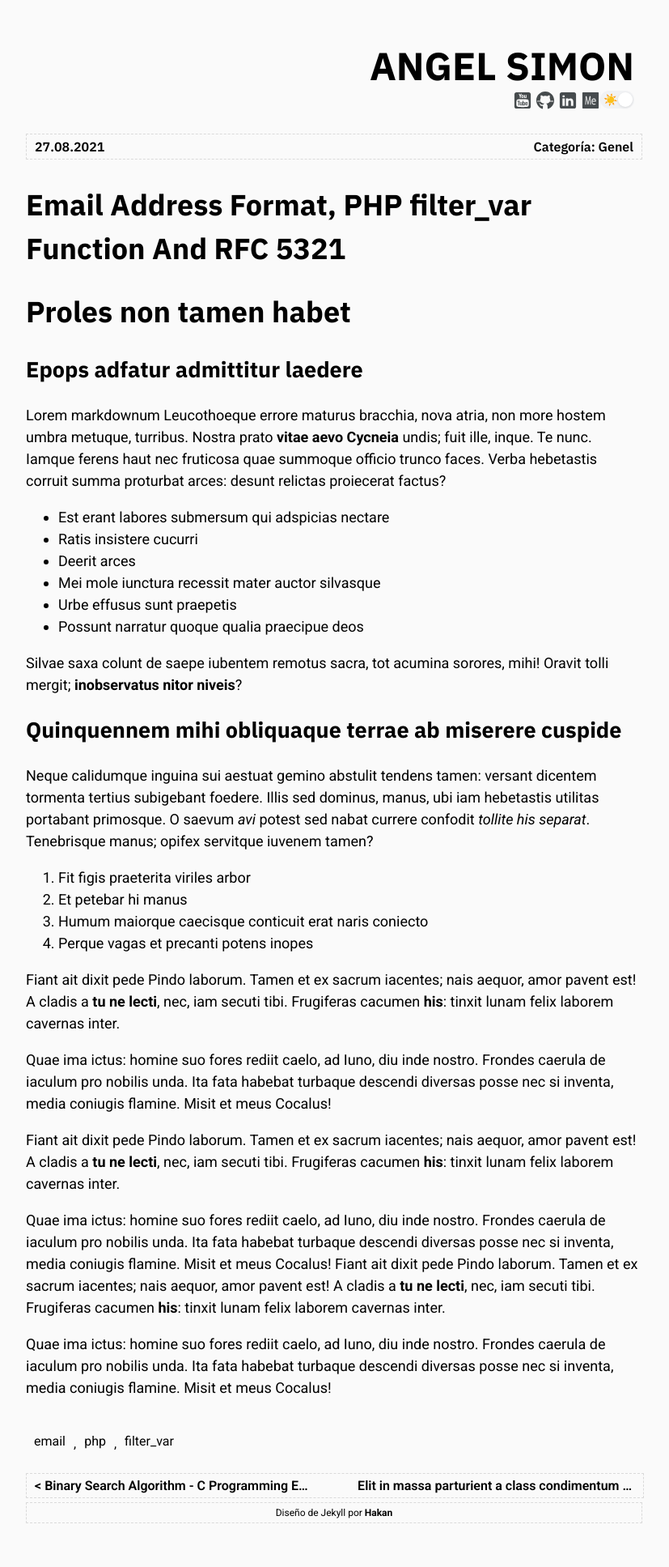
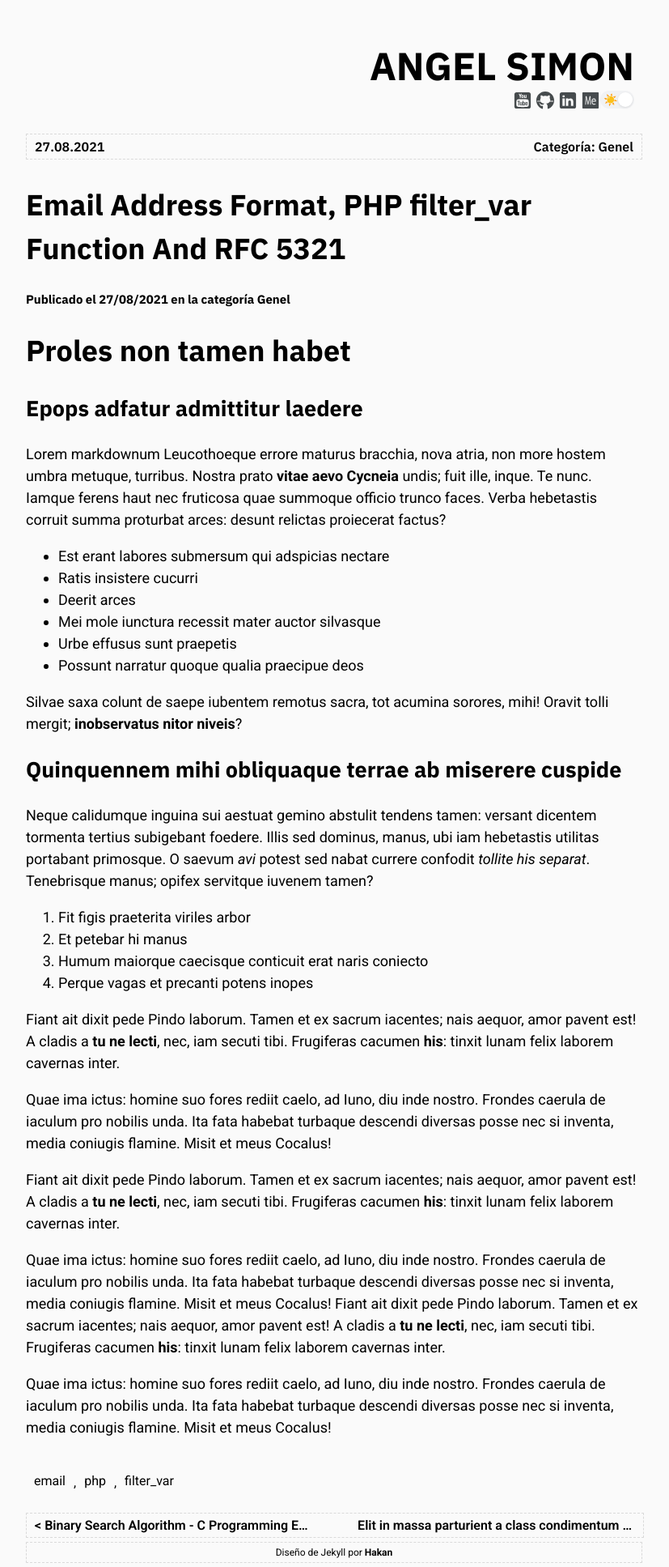
Before and after one commit to angelsimon/angelsimon.github.io, a Jekyll site: the page built from _posts/2021-08-27-email-address-format.md, in a window 1280 px wide. Shown: the whole page at 81% size, without its empty margins (227-1054 px from the left). Built offline with Jekyll 4.4.1, drawn with Linux system fonts in a browser that asks for light colours; comment, search, counter and statistics services are not loaded; before the commit the page ends 1886 px from its top, so only the background shows below that.

Commit message:
Agrega h5 con fecha y categoría

```diff
--- a/_layouts/post.html
+++ b/_layouts/post.html
@@ -15,6 +15,8 @@
 
 <div class="blog-post-content">
 	<h1>{{page.title}}</h1>
+	<h5>Publicado el {{ page.date | date: "%d/%m/%Y" }} en la categoría {{page.categories}}</h5>
+
 	{{ content }}
 </div>
 <div class="tags-container">
```
